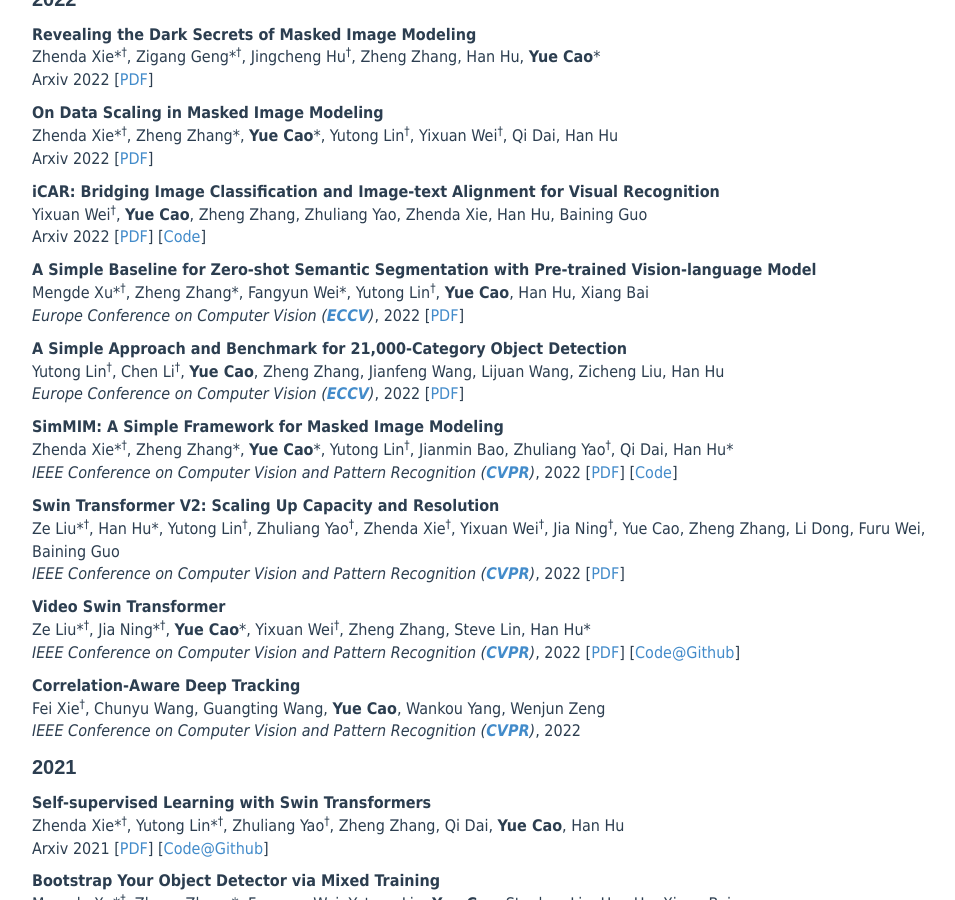
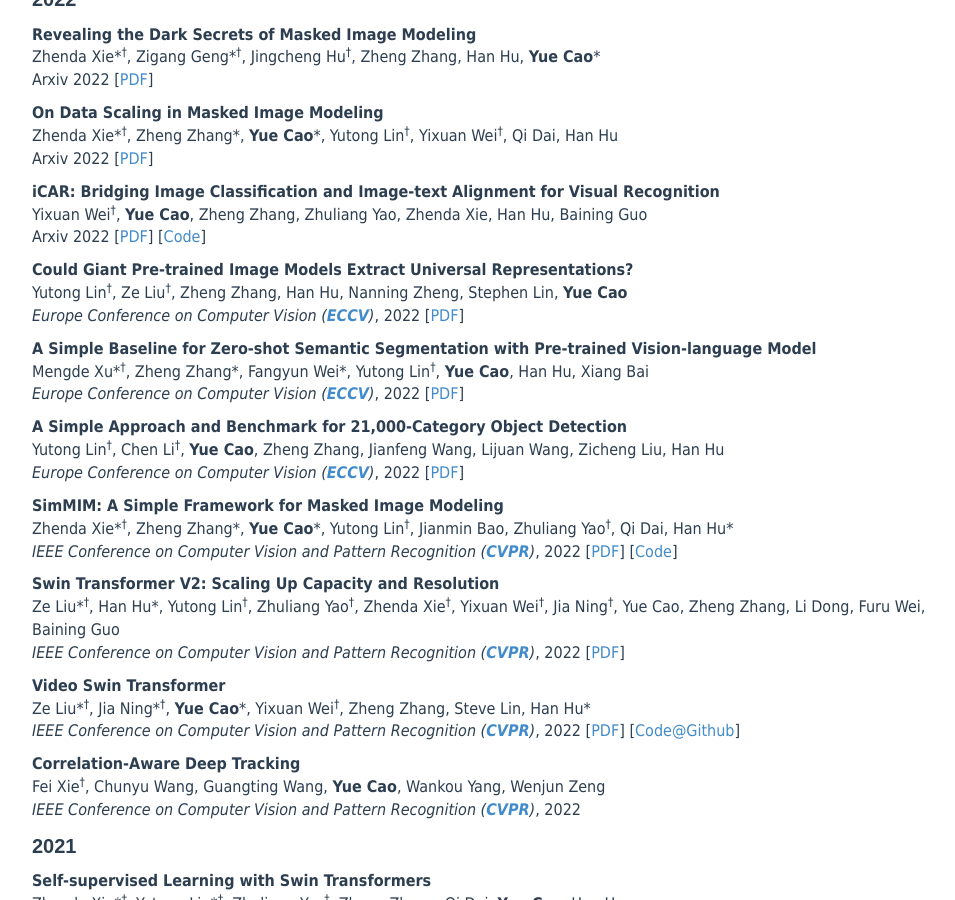
Before and after one commit to caoyue10/caoyue10.github.io, a Jekyll site: the page built from allpub.html, in a window 1280 px wide and 900 px high, scrolled down 360 px. Shown: the whole window, without its empty margins (138-1093 px from the left). Built offline with Jekyll 4.4.1, drawn with Linux system fonts in a browser that asks for light colours.

Commit message:
Update allpub.html

```diff
--- a/allpub.html
+++ b/allpub.html
@@ -19,6 +19,10 @@
 	<p><strong>iCAR: Bridging Image Classification and Image-text Alignment for Visual Recognition</strong><br>
             Yixuan Wei<sup><span>&#8224;</span></sup>, <strong>Yue Cao</strong>, Zheng Zhang, Zhuliang Yao, Zhenda Xie, Han Hu, Baining Guo<br>
 	    Arxiv 2022  [<a href="https://arxiv.org/abs/2204.10760">PDF</a>] [<a href="https://github.com/weiyx16/iCAR">Code</a>]
+            </p >
+	<p><strong>Could Giant Pre-trained Image Models Extract Universal Representations?</strong><br>
+            Yutong Lin<sup><span>&#8224;</span></sup>, Ze Liu<sup><span>&#8224;</span></sup>, Zheng Zhang, Han Hu, Nanning Zheng, Stephen Lin, <strong>Yue Cao</strong><br>
+            <em>Europe Conference on Computer Vision (<a href="https://eccv2022.eu/"><strong>ECCV</strong></a>)</em>, 2022 [<a href="https://arxiv.org/abs/2112.14757">PDF</a>]
             </p >
 	<p><strong>A Simple Baseline for Zero-shot Semantic Segmentation with Pre-trained Vision-language Model</strong><br>
             Mengde Xu*<sup><span>&#8224;</span></sup>, Zheng Zhang*, Fangyun Wei*, Yutong Lin<sup><span>&#8224;</span></sup>, <strong>Yue Cao</strong>, Han Hu, Xiang Bai<br>
```
